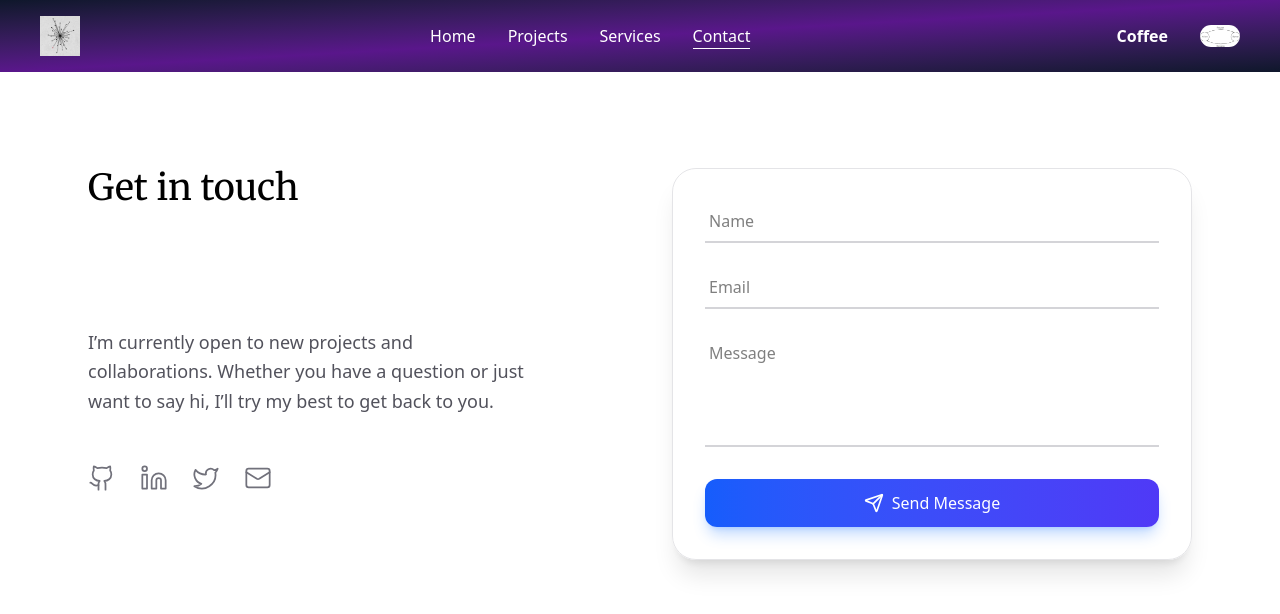
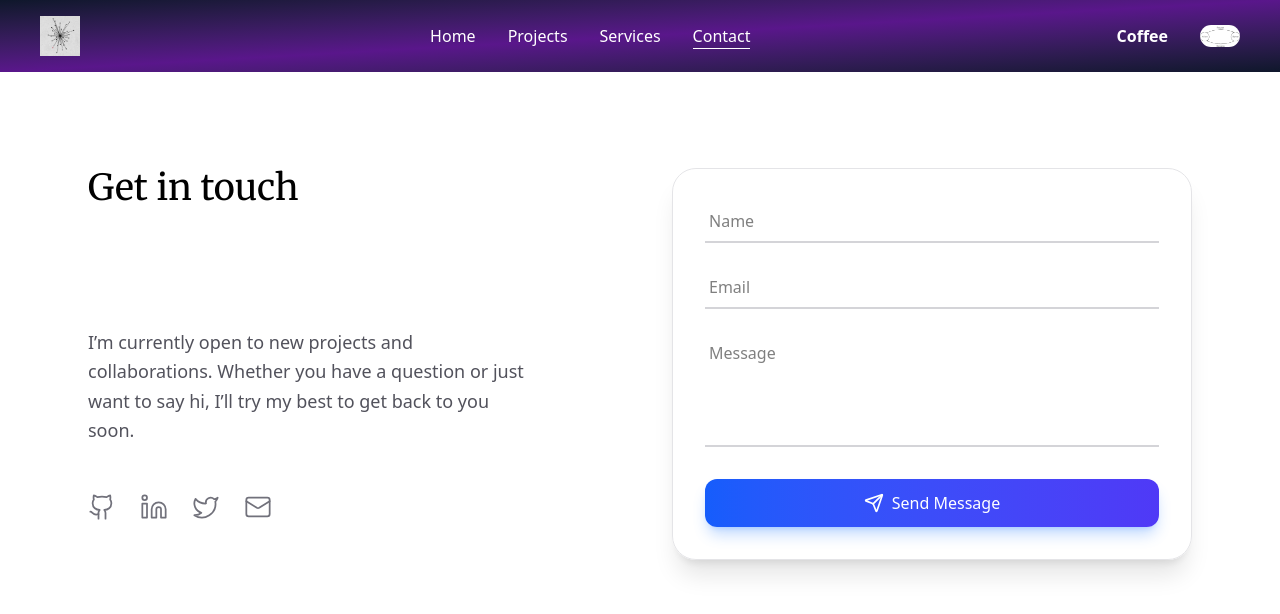
Before and after one commit to Laraib17/my_portfolio, a React (Vite) app: page /#/contact in a window 1280 px wide. Shown: the top 614 px of the page. Built offline with nearby package versions, Linux system fonts and the light colour scheme; no server answers; a web font is replaced by a local one.

Commit message:
feat:added data

```diff
--- a/src/pages/contact.jsx
+++ b/src/pages/contact.jsx
@@ -66,7 +66,7 @@ export default function Contact() {
           >
             I’m currently open to new projects and collaborations. Whether you
             have a question or just want to say hi, I’ll try my best to get back
-            to you.
+            to you soon.
           </motion.p>
 
           <motion.div
```
